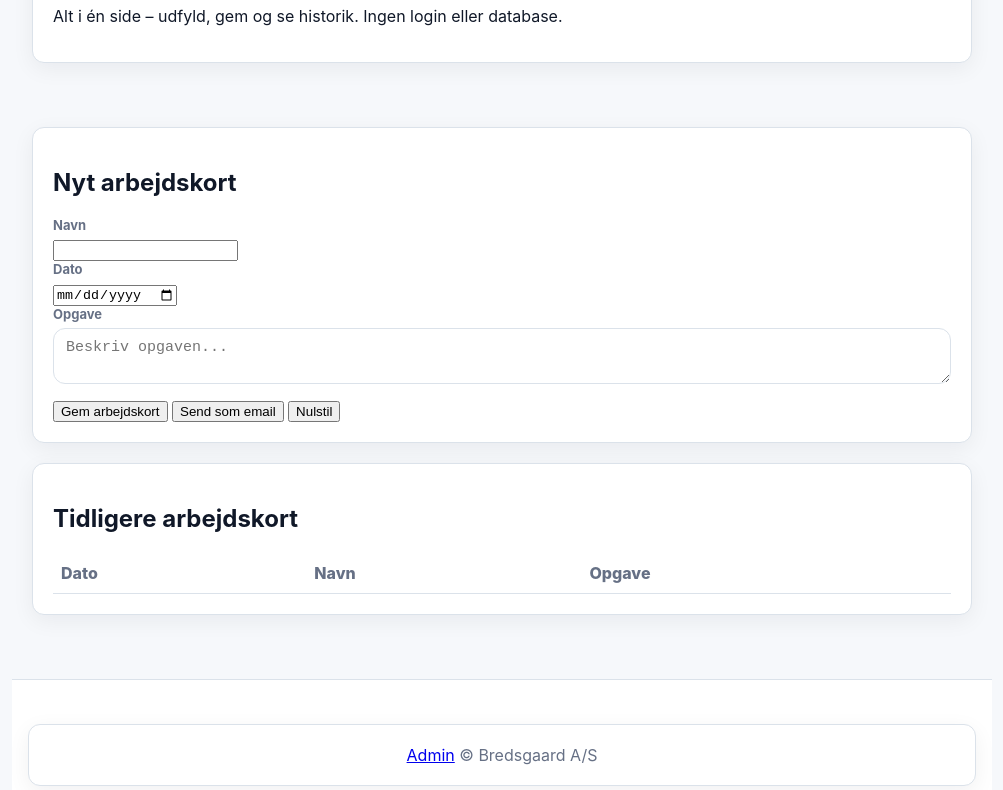
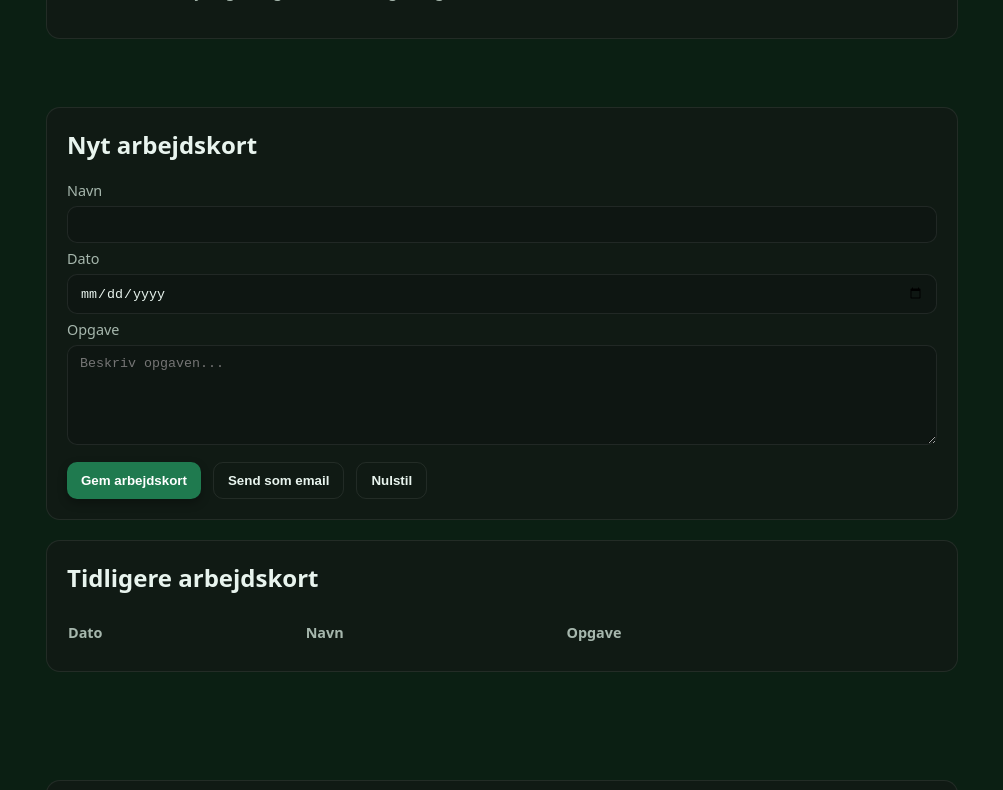
Before and after one commit to Bredsgaard/kort, a plain HTML site: page index.html in a window 1280 px wide. Shown: the part 129-919 px from the top of the page, without its empty margins (138-1141 px from the left). Drawn offline with Linux system fonts and the light colour scheme.

Commit message:
Update style.css

```diff
--- a/css/style.css
+++ b/css/style.css
@@ -1,100 +1,29 @@
-/* -------------------------------
-   Bredsgaard – Arbejdskort (UI)
-   ------------------------------- */
 :root{
-  --bg:#f6f8fb;
-  --panel:#ffffff;
-  --border:#dbe2ea;
-  --text:#101828;
-  --muted:#667085;
-  --primary:#2ea84a;
-  --primary-dark:#1f7c34;
-  --danger:#c0392b;
-  --radius:12px;
-  --shadow:0 6px 22px rgba(16,24,40,.06);
+  --bg:#0b1f13;
+  --paper:#101a14;
+  --ink:#e8f4ee;
+  --muted:#a6b7ad;
+  --line:rgba(255,255,255,.08);
+  --accent:#1f7a4f;
 }
-
 *{box-sizing:border-box}
-html,body{height:100%}
-body{
-  margin:0;
-  font-family:Inter,-apple-system,Segoe UI,Roboto,Helvetica,Arial,sans-serif;
-  background:var(--bg);
-  color:var(--text);
-}
-
-/* Header */
-.header{
-  display:flex;justify-content:space-between;align-items:center;
-  padding:14px 20px;background:#fff;border-bottom:1px solid var(--border);
-  position:sticky;top:0;z-index:10;box-shadow:var(--shadow)
-}
-.header--brand{background:#166a2e;color:#fff;border:none}
-.header--brand h1{color:#fff}
-.header--brand .button.ghost{color:#fff;border-color:rgba(255,255,255,.25)}
-.header h1{font-size:20px;font-weight:800;margin:0}
-
-/* Layout */
-.container{max-width:980px;margin:32px auto 64px;padding:0 20px}
-.card{
-  background:var(--panel);border:1px solid var(--border);border-radius:var(--radius);
-  box-shadow:var(--shadow);padding:20px;margin-top:20px
-}
-
-/* Grid */
-.grid{display:grid;grid-template-columns:repeat(12,1fr);gap:16px}
-.field{grid-column:span 6}
-.field.third{grid-column:span 4}
-.field.full{grid-column:span 12}
-
-/* Form */
-label{font-size:13px;font-weight:700;color:var(--muted);display:block;margin-bottom:6px}
-.input,select,textarea{
-  width:100%;padding:10px 12px;font-size:15px;color:var(--text);
-  background:#fff;border:1px solid var(--border);border-radius:var(--radius);
-  outline:none;transition:border-color .2s, box-shadow .2s
-}
-.input:focus,select:focus,textarea:focus{
-  border-color:var(--primary);box-shadow:0 0 0 3px rgba(46,168,74,.15)
-}
-
-/* Buttons */
-.button{
-  background:#f2f4f7;color:var(--text);border:1px solid var(--border);
-  border-radius:var(--radius);padding:10px 16px;cursor:pointer;font-weight:700
-}
-.button:hover{background:#e7eaef}
-.button.primary{background:var(--primary);color:#fff;border:none}
-.button.primary:hover{background:var(--primary-dark)}
-.button.warn{background:var(--danger);color:#fff;border:none}
-.button.ghost{background:transparent}
-
-/* Table */
-.table{width:100%;border-collapse:collapse}
-.table th,.table td{padding:10px 8px;border-bottom:1px solid var(--border);text-align:left}
-.table th{color:var(--muted);font-weight:800}
-
-/* Badges */
-.badge{display:inline-block;padding:4px 10px;border-radius:999px;font-size:12px;font-weight:800}
-.badge.sent{background:#e8f7ec;color:#145a2a}
-.badge.draft{background:#fff5da;color:#7a5a00}
-
-/* Uploader */
-.uploader{
-  border:2px dashed var(--border);border-radius:var(--radius);
-  padding:18px;text-align:center;background:#fafbfc
-}
-.uploader input{display:none}
-.thumbstrip{display:flex;gap:8px;flex-wrap:wrap;margin-top:10px}
-.thumb{width:88px;height:88px;object-fit:cover;border-radius:10px;border:1px solid var(--border);box-shadow:var(--shadow)}
-
-/* Misc */
-.hint{color:var(--muted)}
-.req{color:#e67e22}
-.actions__row{display:flex;gap:8px;flex-wrap:wrap;justify-content:flex-end}
-
-/* Footer */
-.footer{
-  text-align:center;color:var(--muted);padding:24px 16px;border-top:1px solid var(--border);
-  background:#fff
-}
+html,body{margin:0;height:100%;font-family:system-ui,-apple-system,Segoe UI,Roboto,Inter,Ubuntu,Arial,sans-serif;background:var(--bg);color:var(--ink)}
+.container{max-width:960px;margin:auto;padding:24px}
+.card{background:var(--paper);border:1px solid var(--line);border-radius:14px;padding:20px;margin-bottom:20px}
+h1,h2{margin-top:0}
+.note{color:var(--muted)}
+label{display:block;margin:6px 0;color:var(--muted);font-size:.9rem}
+input,textarea,select{width:100%;padding:10px 12px;background:#0e1612;color:var(--ink);border:1px solid var(--line);border-radius:10px}
+textarea{min-height:100px;resize:vertical}
+.btn{display:inline-flex;align-items:center;gap:8px;background:var(--accent);color:#fff;border:0;border-radius:10px;font-weight:600;padding:10px 14px;cursor:pointer;box-shadow:0 4px 10px rgba(0,0,0,.3)}
+.btn:hover{filter:brightness(1.05)}
+.btn.ghost{background:transparent;border:1px solid var(--line);color:var(--ink);box-shadow:none}
+.toolbar{display:flex;gap:12px;flex-wrap:wrap;margin-top:8px}
+.pill{display:inline-flex;gap:8px;align-items:center;background:#0e1512;border:1px solid var(--line);padding:6px 10px;border-radius:999px}
+.table{width:100%;border-collapse:separate;border-spacing:0 8px}
+.table th{color:var(--muted);text-align:left;font-size:.9rem}
+.table td{padding:8px 10px;background:#0f1914;border:1px solid var(--line)}
+.table tr:hover{outline:1px solid rgba(255,255,255,.1)}
+.footer{margin-top:40px;color:var(--muted);font-size:.9rem;text-align:center}
+.toast{position:fixed;right:16px;bottom:16px;background:#111c15;color:#eafff6;border:1px solid var(--line);border-left:4px solid var(--accent);padding:12px 14px;border-radius:12px;box-shadow:0 8px 24px rgba(0,0,0,.35);opacity:0;transform:translateY(10px);transition:.25s}
+.toast.show{opacity:1;transform:translateY(0)}
```
